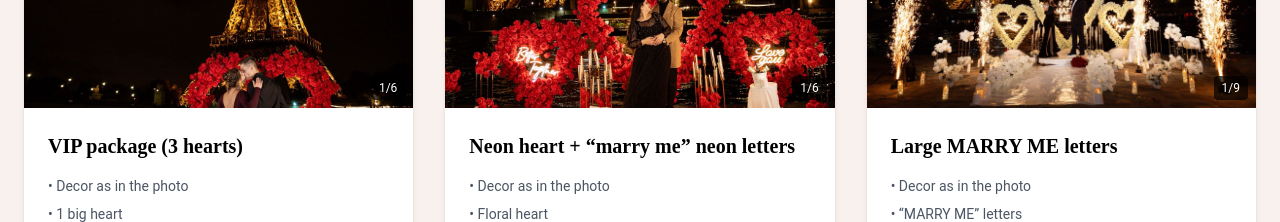
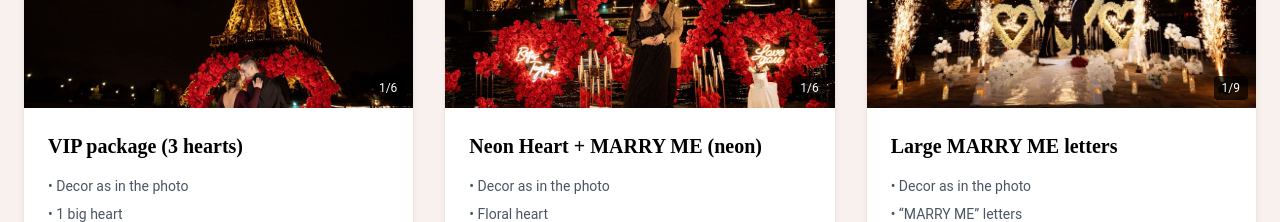
Before and after one commit to Varcolacus/KOZAK, a React (Vite) app in the folder kozak-website/: page / in a window 1280 px wide. Shown: the part 3540-3762 px from the top of the page. Built offline with nearby package versions, Linux system fonts and the light colour scheme.

Commit message:
Name package 11 (neon heart)

```diff
--- a/kozak-website/src/data/translations.js
+++ b/kozak-website/src/data/translations.js
@@ -187,7 +187,7 @@ const basePackagesEn = [
         alt: 'VIP 3 hearts proposal package',
     },
     {
-        title: 'Neon heart + “marry me” neon letters',
+        title: 'Neon Heart + MARRY ME (neon)',
         desc: [
             'Decor as in the photo',
             'Floral heart',
@@ -203,7 +203,7 @@ const basePackagesEn = [
             'Romantic music on a speaker',
         ],
         price: '1500 €',
-        alt: 'Neon heart + marry me neon letters proposal package',
+        alt: 'Neon heart + MARRY ME neon proposal package',
     },
     {
         title: 'Large MARRY ME letters',
@@ -568,7 +568,7 @@ const translations = {
             if (idx === 10) {
                 return {
                     ...p,
-                    title: 'Forfait “cœur + néons”',
+                    title: 'Forfait “cœur néon + MARRY ME (néon)”',
                     desc: [
                         'Décor comme sur la photo',
                         'Cœur floral',
@@ -584,7 +584,7 @@ const translations = {
                         'Musique romantique sur enceinte',
                     ],
                     price: '1500 €',
-                    alt: 'Forfait cœur + néons',
+                    alt: 'Forfait cœur néon + MARRY ME (néon)',
                 };
             }
 
@@ -912,7 +912,7 @@ const translations = {
             if (idx === 10) {
                 return {
                     ...p,
-                    title: 'Пакет «сердце + неон»',
+                    title: 'Пакет «неоновое сердце + MARRY ME (неон)»',
                     desc: [
                         'Декор как на фото',
                         'Цветочное сердце',
@@ -928,7 +928,7 @@ const translations = {
                         'Романтическая музыка на колонке',
                     ],
                     price: '1500 €',
-                    alt: 'Пакет сердце + неон',
+                    alt: 'Пакет неоновое сердце + MARRY ME (неон)',
                 };
             }
 
@@ -1256,7 +1256,7 @@ const translations = {
             if (idx === 10) {
                 return {
                     ...p,
-                    title: 'Пакет «серце + неон»',
+                    title: 'Пакет «неонове серце + MARRY ME (неон)»',
                     desc: [
                         'Декор як на фото',
                         'Квіткове серце',
@@ -1272,7 +1272,7 @@ const translations = {
                         'Романтична музика на колонці',
                     ],
                     price: '1500 €',
-                    alt: 'Пакет серце + неон',
+                    alt: 'Пакет неонове серце + MARRY ME (неон)',
                 };
             }
 
```
